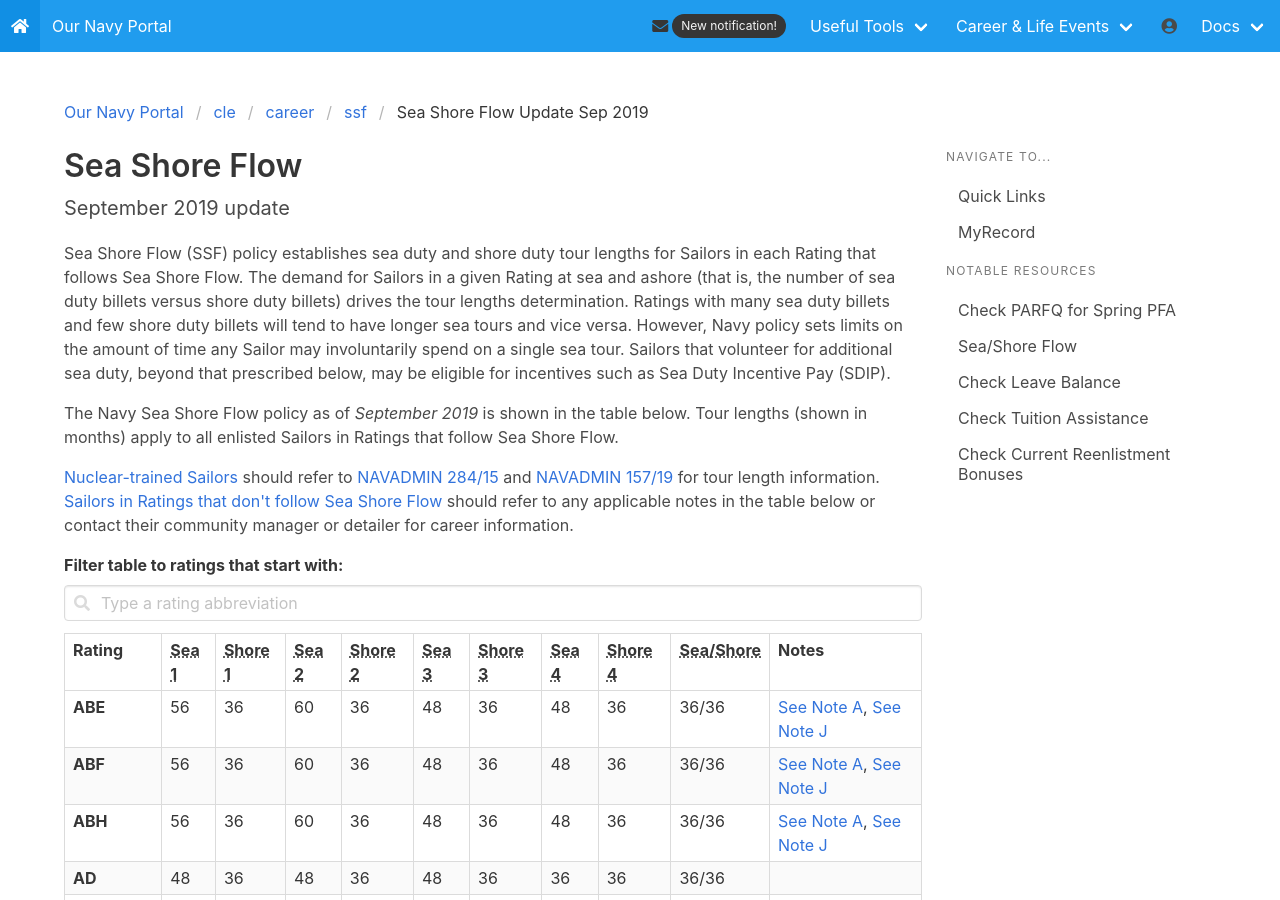
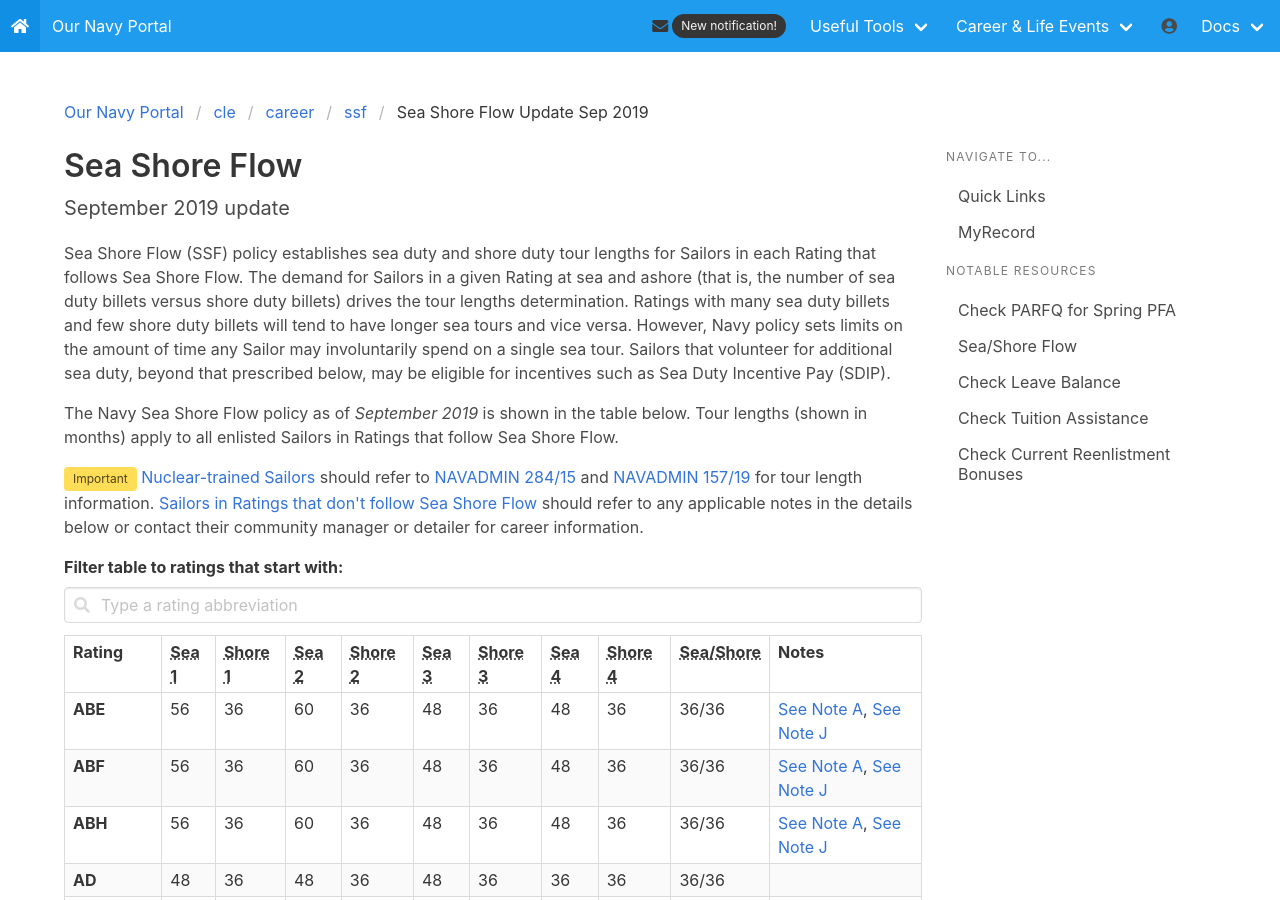
Before and after one commit to mpyne-navy/proj-waterfall, a Jekyll site: the page built from cle/career/ssf/ssf-2019-09.html, in a window 1280 px wide and 900 px high. Built offline with Jekyll 4.4.1, drawn with Linux system fonts in a browser that asks for light colours.

Commit message:
Add an attention grabber for SSF exceptions.

```diff
--- a/cle/career/ssf/ssf-2019-09.html
+++ b/cle/career/ssf/ssf-2019-09.html
@@ -22,11 +22,12 @@ Sea Duty Incentive Pay (SDIP).
 table below.  Tour lengths (shown in months) apply to all enlisted Sailors in
 Ratings that follow Sea Shore Flow.</p>
 
-<p><a href="#rating_nuc">Nuclear-trained Sailors</a> should refer to
+<p><span class="is-warning tag">Important</span>
+<a href="#rating_nuc">Nuclear-trained Sailors</a> should refer to
 <a href="https://www.public.navy.mil/bupers-npc/reference/messages/Documents2/NAV2015/NAV15284.txt" title="SSF enlisted career path updates for nuclear-trained Sailors">NAVADMIN 284/15</a> and
 <a href="https://www.public.navy.mil/bupers-npc/reference/messages/Documents/NAVADMINS/NAV2019/NAV19157.txt" title="SSF enlisted career path updates for nuclear-trained junior staff instructors">NAVADMIN 157/19</a> for tour length information.
 <a href="#rating_non_ssf">Sailors in Ratings that don't follow Sea Shore Flow</a>
-should refer to any applicable notes in the table below or contact their
+should refer to any applicable notes in the details below or contact their
 <!-- TODO: Again, hyperlinks should be doable here -->
 community manager or detailer
 for career information.
```
